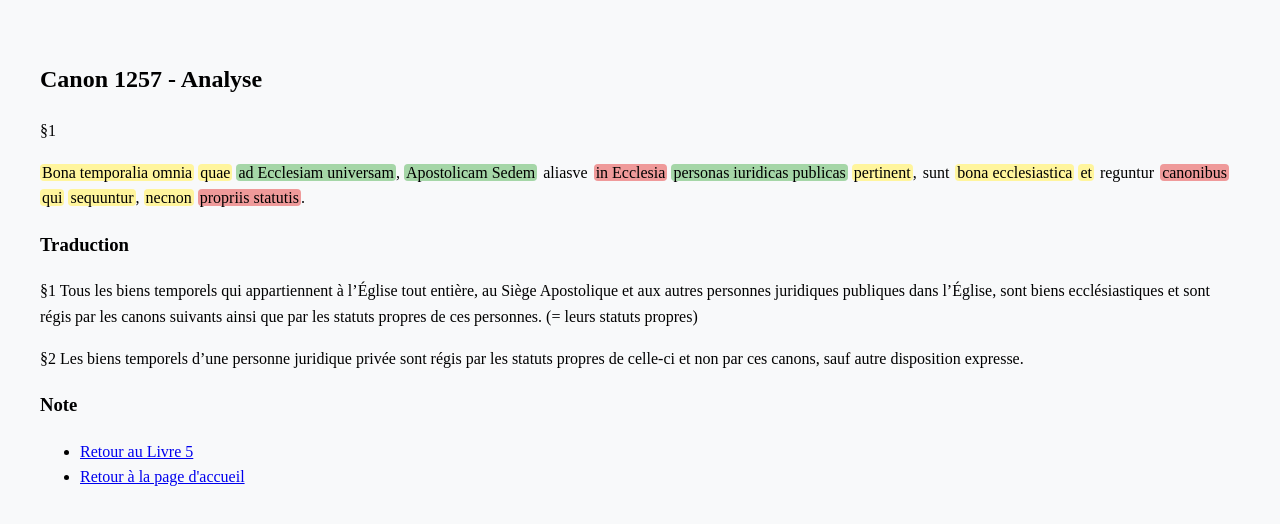
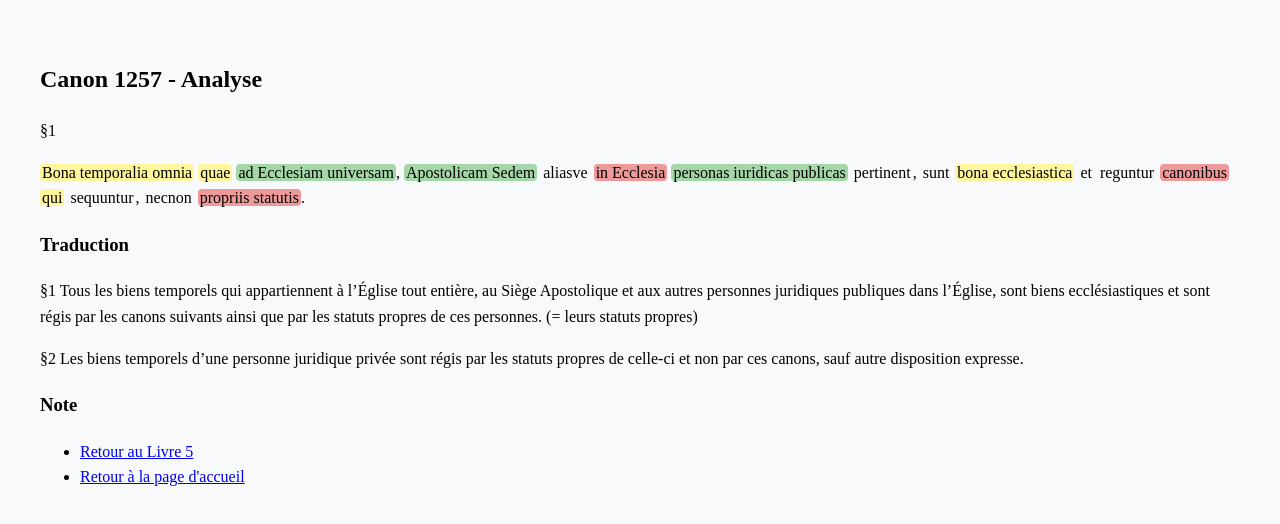
Before and after one commit to elibruyere/canon-1257, a plain HTML site: page index.html in a window 1280 px wide. Drawn offline with Linux system fonts and the light colour scheme.

Commit message:
Update index.html

```diff
--- a/index.html
+++ b/index.html
@@ -46,15 +46,15 @@
     <span class="word" data-info="« aliasve » = alias + -ve = ou d’autres">aliasve</span>
     <span class="word ablative" data-info="in+ ablatif = dans l'eglise">in Ecclesia</span>
     <span class="word accusative" data-info="des personnes juridiques publiques (se rapporte toujours au 'ad')">personas iuridicas publicas</span>
-    <span class="word nominative" data-info="Présent 3pp. = appartiennent">pertinent</span>,
+    <span class="word" data-info="Présent 3pp. = appartiennent">pertinent</span>,
     <span class="word" data-info="Verbe être, présent 3pp = sont">sunt</span>
     <span class="word nominative" data-info="Attribut du sujet, nominatif pluriel, des biens ecclésiastiques">bona ecclesiastica</span>
-    <span class="word nominative" data-info="Conjonction de coordination = et">et</span>
+    <span class="word" data-info="Conjonction de coordination = et">et</span>
     <span class="word" data-info="verbe au présent passif 3pp = sont régis">reguntur</span>
     <span class="word ablative" data-info="Complément d'agent d'un verbe passif. = par les canons">canonibus</span>
     <span class="word nominative" data-info="Pronom relatif masculin pluriel">qui</span>
-    <span class="word nominative" data-info="Verbe déponent (sequor), présent 3pp.">sequuntur</span>,
-    <span class="word nominative" data-info="Conjonction adverbiale = ainsi que">necnon</span>
+    <span class="word" data-info="Verbe déponent (sequor), présent 3pp.">sequuntur</span>,
+    <span class="word" data-info="Conjonction adverbiale = ainsi que">necnon</span>
     <span class="word ablative" data-info="Complément d'agent, suite = par leurs propres statuts">propriis statutis</span>.
   </p>
 
```
